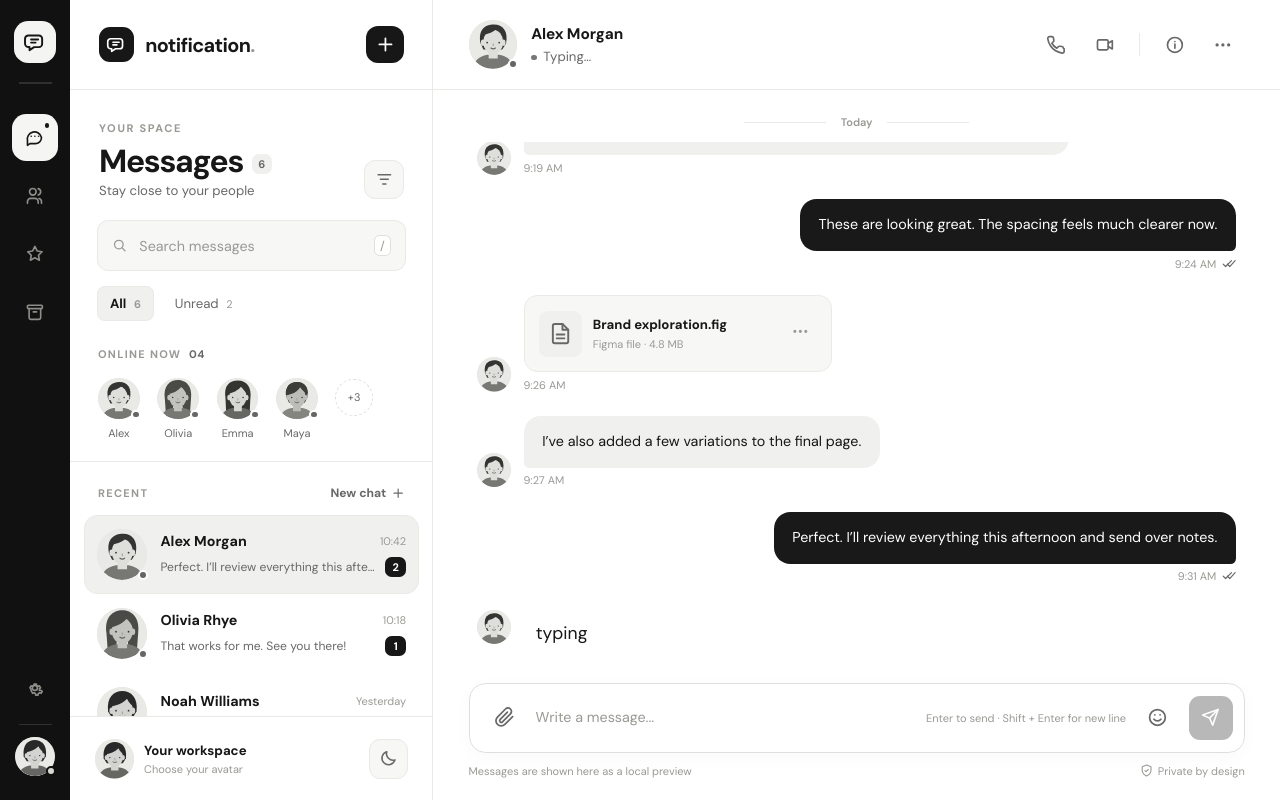
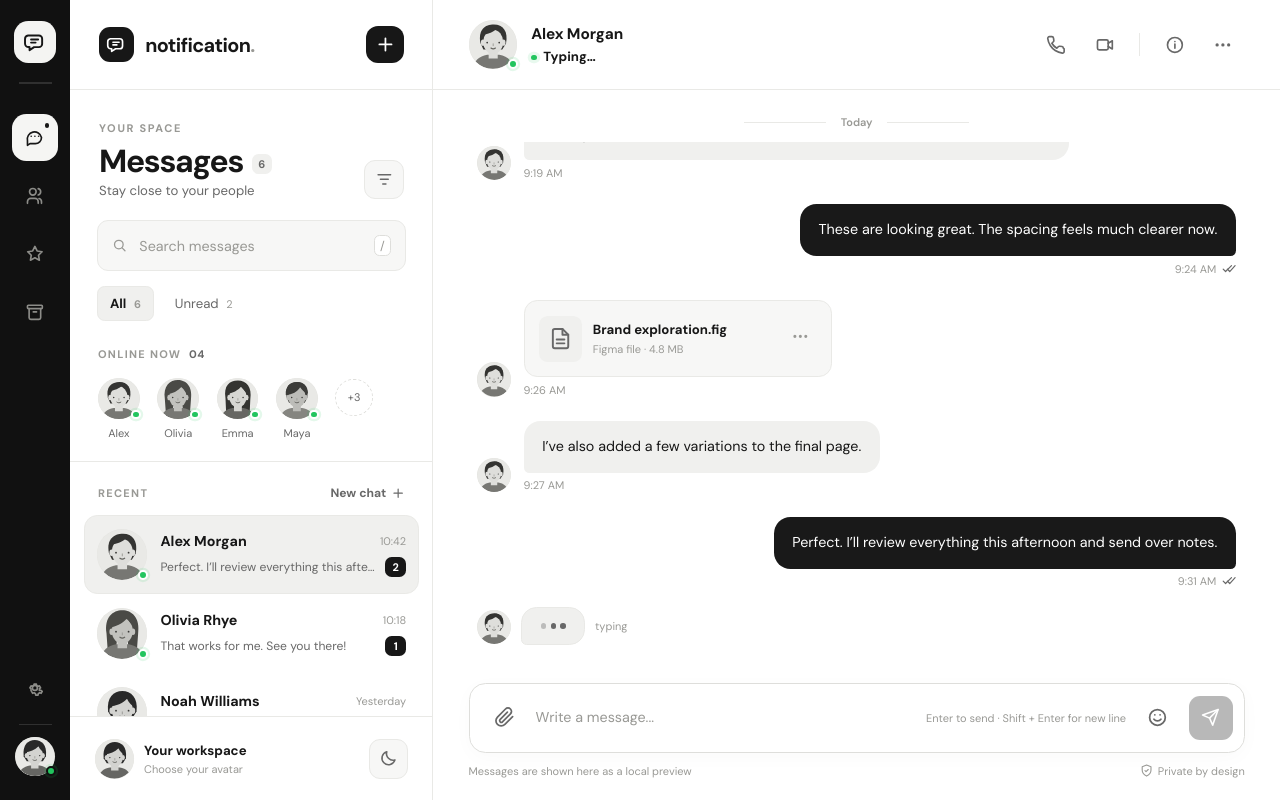
Before and after one commit to arman-somani/notification, a React (Vite) app: page / in a window 1280 px wide. Built offline with nearby package versions, Linux system fonts and the light colour scheme.

Commit message:
Add green online presence dots and animated typing indicator

```diff
--- a/src/App.css
+++ b/src/App.css
@@ -806,3 +806,84 @@
     font-size: 11px;
   }
 }
+
+
+/* Live presence and typing states */
+.presence-dot,
+.avatar .presence-dot {
+  background: #22c55e;
+  box-shadow: 0 0 0 2px rgba(34, 197, 94, .12);
+}
+
+.rail-profile .avatar-rail .presence-dot {
+  border-color: #111;
+  background: #22c55e;
+}
+
+.chat-person .chat-status-online::before,
+.chat-person .chat-status-typing::before {
+  background: #22c55e;
+  box-shadow: 0 0 0 3px rgba(34, 197, 94, .10);
+}
+
+.chat-person .chat-status-offline::before {
+  background: #969696;
+  box-shadow: none;
+}
+
+.chat-person .chat-status-group::before {
+  display: none;
+}
+
+.chat-person .chat-status-typing {
+  color: var(--text);
+  font-weight: 650;
+}
+
+.typing-row {
+  align-items: center;
+  gap: 9px;
+  margin-top: -5px;
+}
+
+.typing-indicator-bubble {
+  min-width: 58px;
+  height: 34px;
+  display: inline-flex;
+  align-items: center;
+  justify-content: center;
+  gap: 4px;
+  padding: 0 13px;
+  border: 1px solid var(--line);
+  border-radius: 14px 14px 14px 5px;
+  background: var(--bubble-in);
+}
+
+.typing-indicator-bubble span {
+  width: 5px;
+  height: 5px;
+  border-radius: 50%;
+  background: var(--text-soft);
+  animation: notification-typing 1.15s ease-in-out infinite;
+}
+
+.typing-indicator-bubble span:nth-child(2) { animation-delay: .16s; }
+.typing-indicator-bubble span:nth-child(3) { animation-delay: .32s; }
+
+.typing-label {
+  color: var(--text-faint);
+  font-size: 10px;
+  font-style: italic;
+}
+
+@keyframes notification-typing {
+  0%, 60%, 100% { opacity: .38; transform: translateY(0); }
+  30% { opacity: 1; transform: translateY(-4px); }
+}
+
+@media (prefers-reduced-motion: reduce) {
+  .typing-indicator-bubble span {
+    animation: none;
+    opacity: .7;
+  }
+}
```
